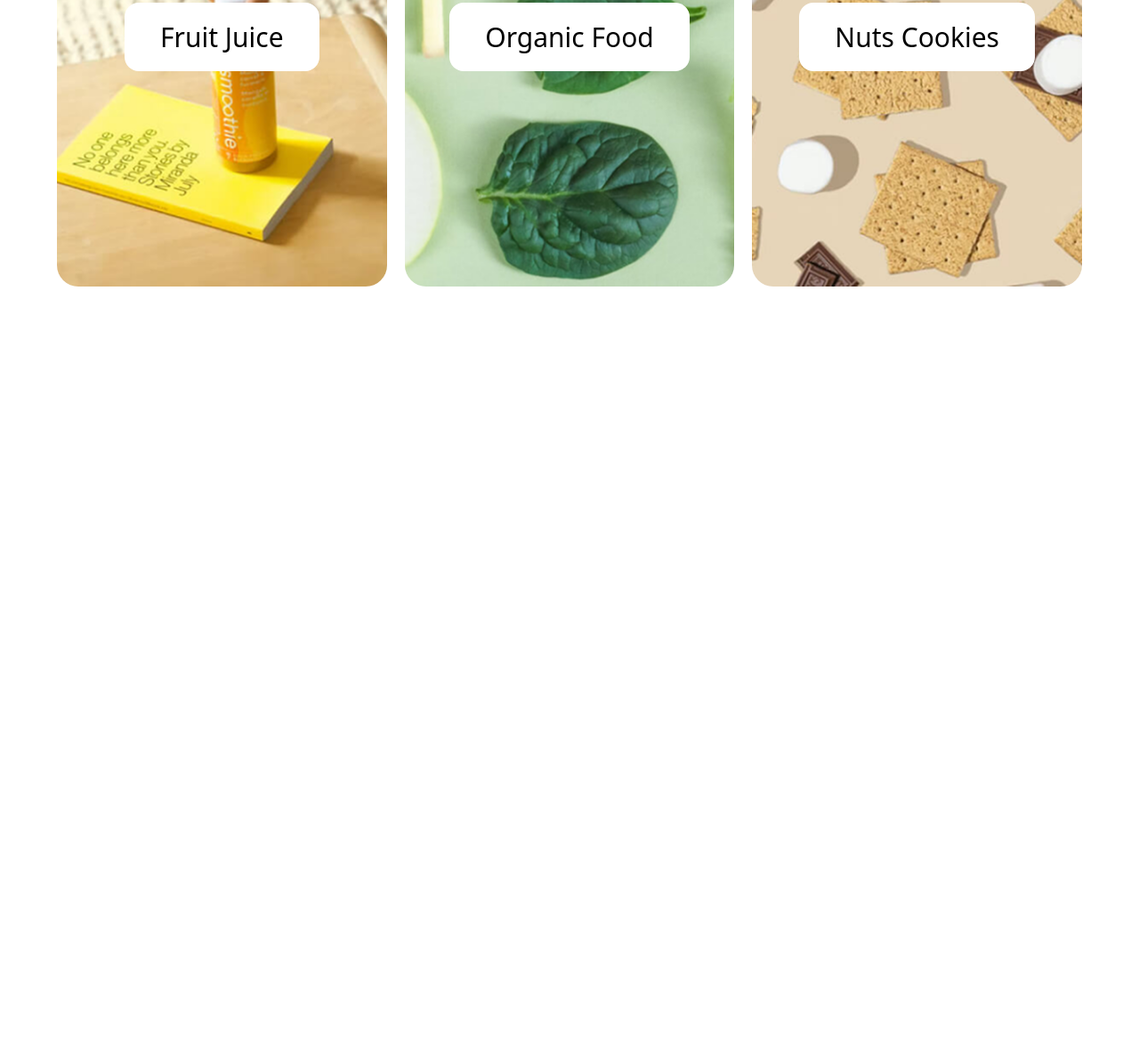
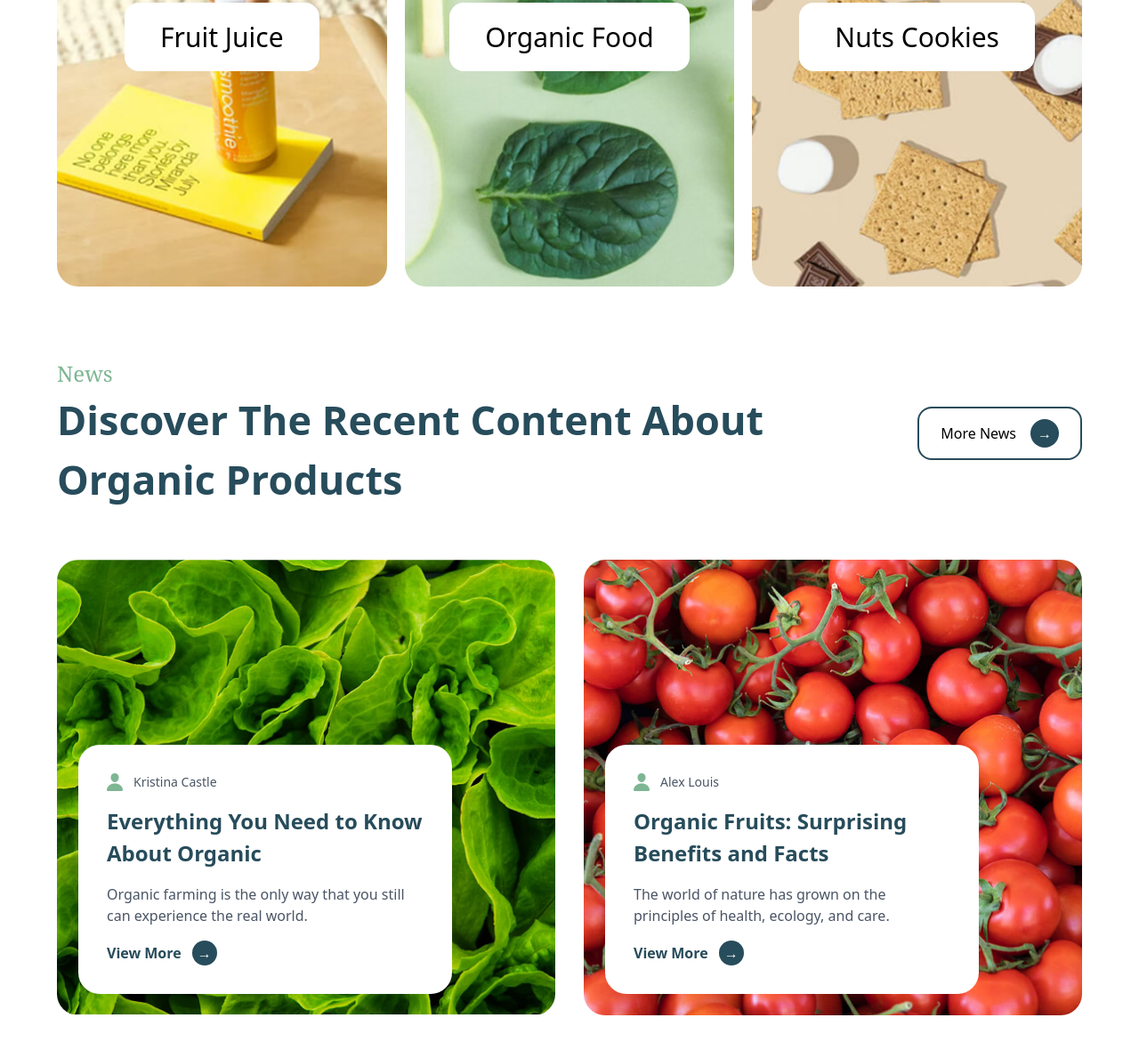
Before and after one commit to azamirov93-ai/project9, a website: page index.html in a window 1280 px wide. Shown: the part 3096-4276 px from the top of the page at 89% size. Before the commit the page ends 3418 px from the top, so only its background shows below. Drawn offline with Linux system fonts and the light colour scheme.

Commit message:
section8

```diff
--- a/index.html
+++ b/index.html
@@ -238,6 +238,81 @@
   </div>
 
 </section>
+<section class="max-w-400 m-auto w-[90%] py-20">
+  <div class="flex flex-col lg:flex-row justify-between items-start lg:items-center gap-6 mb-14">
+    <div>
+      <p class="font-serif text-[#7EB693] text-[24px]">News</p>
+      <h1 class="text-[40px] lg:text-[45px] font-bold text-[#274C5B] max-w-200">
+        Discover The Recent Content About Organic Products
+      </h1>
+    </div>
+
+    <button class="flex items-center gap-4 border-2 border-[#274C5B] px-6 py-3 rounded-2xl">
+      <span>More News</span>
+      <span class="bg-[#274C5B] text-white w-8 h-8 flex items-center justify-center rounded-full">
+        →
+      </span>
+    </button>
+  </div>
+  <div class="grid lg:grid-cols-2 grid-cols-1 gap-8">
+    <div
+      style="background-image: url('src/Frame (11).png')"
+      class="h-128 bg-cover bg-center rounded-3xl relative flex items-end"
+    >
+      <div class="bg-white m-6 p-8 rounded-3xl max-w-[420px] flex flex-col gap-4">
+        <div class="flex items-center gap-3 text-sm text-gray-600">
+          <img src="./src/Vector (29).png" alt="">
+          <p>Kristina Castle</p>
+        </div>
+
+        <h2 class="text-[24px] font-bold text-[#274C5B]">
+          Everything You Need to Know About Organic
+        </h2>
+
+        <p class="text-gray-600">
+          Organic farming is the only way that you still can experience the real world.
+        </p>
+
+        <div class="flex items-center gap-3 font-bold text-[#274C5B] cursor-pointer">
+          <span>View More</span>
+          <span class="w-7 h-7 bg-[#274C5B] text-white rounded-full flex items-center justify-center">
+            →
+          </span>
+        </div>
+      </div>
+    </div>
+    <div
+      style="background-image: url('/src/IMAGE (36).png')"
+      class="h-128 bg-cover bg-center rounded-3xl relative flex items-end"
+    >
+      <div class="bg-white m-6 p-8 rounded-3xl max-w-[420px] flex flex-col gap-4">
+        <div class="flex items-center gap-3 text-sm text-gray-600">
+          <img src="./src/Vector (29).png" alt="">
+          <p>Alex Louis</p>
+        </div>
+
+        <h2 class="text-[24px] font-bold text-[#274C5B]">
+          Organic Fruits: Surprising Benefits and Facts
+        </h2>
+
+        <p class="text-gray-600">
+          The world of nature has grown on the principles of health, ecology, and care.
+        </p>
+
+        <div class="flex items-center gap-3 font-bold text-[#274C5B] cursor-pointer">
+          <span>View More</span>
+          <span class="w-7 h-7 bg-[#274C5B] text-white rounded-full flex items-center justify-center">
+            →
+          </span>
+        </div>
+      </div>
+    </div>
+
+  </div>
+
+</section>
+
+
 
 </body>
 </html>
```
Also changed, not shown: src/Frame (11).png (added), src/IMAGE (36).png (added), src/Vector (29).png (added), src/output.css.
